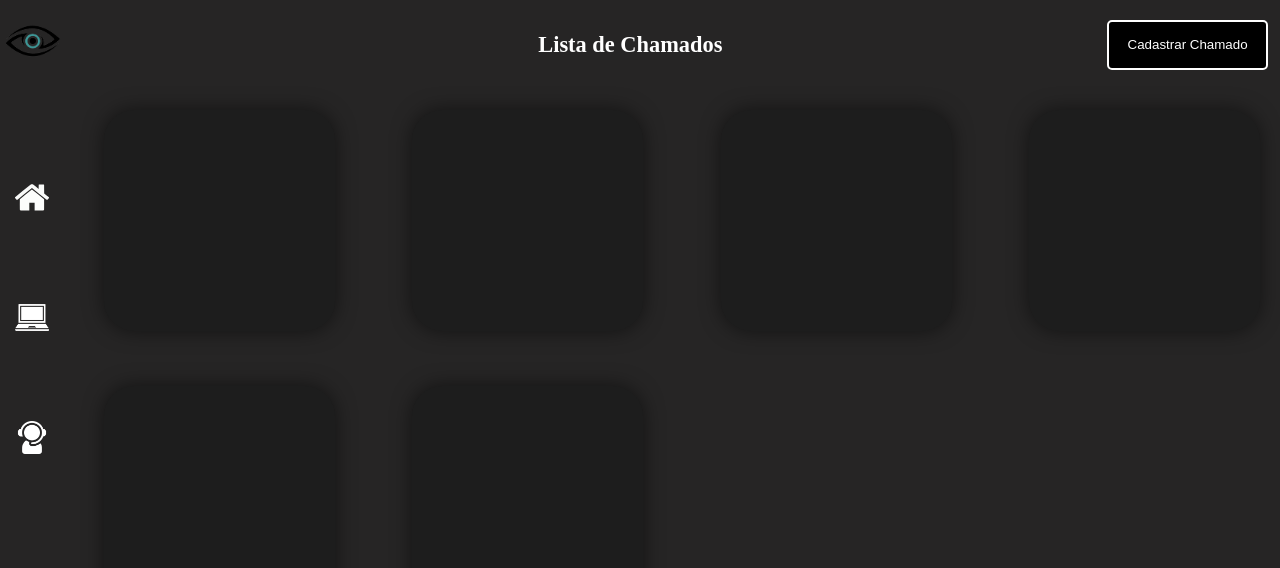
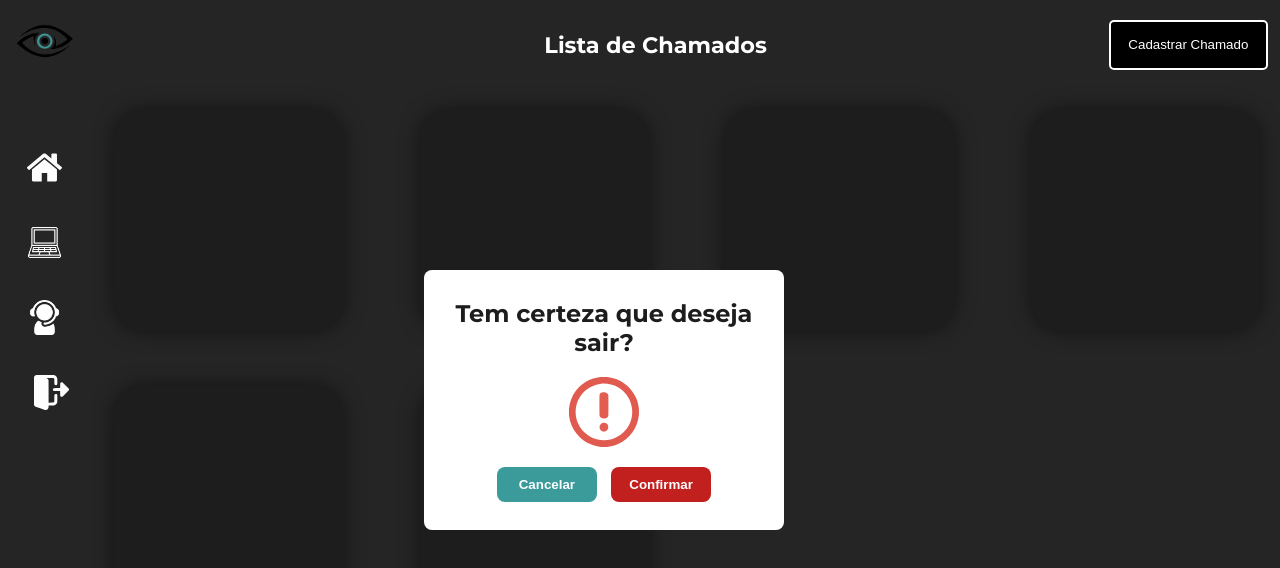
Before and after one commit to OfficeEye/project, a website: page projeto/site/public/dashboards/tabela-chamados.html in a window 1280 px wide. Both pictures are taken after a click on the picture 32 px from the left and 40 px from the top of the page. Drawn offline with Linux system fonts and the light colour scheme.

Commit message:
adicionando modal e padronizando dashboard tecnico

```diff
--- a/projeto/site/public/css/dashboard-tecnico.css
+++ b/projeto/site/public/css/dashboard-tecnico.css
@@ -1,3 +1,5 @@
+@import url('https://fonts.googleapis.com/css2?family=Montserrat:wght@400;500;600;700&display=swap');
+
 *{
     margin: 0px;
     padding: 0px;
@@ -8,11 +10,19 @@ html{
     overflow-x: hidden;
 }
 
+body {
+    font-family: 'Montserrat', sans-serif;
+}
+
 .content{
     display: flex;
     height: 100vh;
     width: 100vw;
     background-color: #262525;
+}
+
+.header{
+    padding-right: 63px;
 }
 
 .content .header{
@@ -28,14 +38,35 @@ html{
     height: 10%;
     justify-content: center;
     align-items: center;
+    margin-bottom: 70px;
 }
 
 .content .header .logo img{
     display: flex;
-    width: 90%;
+    height: 40px;
+    width: 60px;
 }
 
-.content .header .images{
+.images{
+    display: flex;
+    justify-content: center;
+    align-items: center;
+    flex-direction: column;
+    gap: 40px;
+
+}
+
+.images img{
+    height: 35px;
+    width:  35px;
+    cursor: pointer;
+}
+
+.logout-image{
+    margin-left: 13px;
+}
+
+/*.content .header .images{
     display: flex;
     flex-direction: column;
     justify-content: center;
@@ -52,18 +83,18 @@ html{
     justify-content: center;
     align-items: center;
     border-radius: 10px;
-}
+}*/
 
 img{
     display: flex;
     width: 65%;
 }
 
-a:hover{
+/*a:hover{
     display: flex;
     transition: 1s;
     background-color: black;
-}
+} */
 
 .content .container{
     display: flex;
@@ -164,3 +195,65 @@ a:hover{
     width: 70%;
     height: 80%;
 }
+
+#modalSair{
+    display: none;
+    justify-content: space-between;
+    align-items: center;
+    flex-direction: column;
+    height: 250px;
+    width: 350px;
+    background-color: rgba(255, 255, 255);
+    border: none;
+    border-radius: 8px;
+    position: absolute;
+    left: 50%;
+    top: 50%;
+    transform: translate(-60%, -50%);
+    padding: 5px;
+    text-align: center;
+    color: #fff;
+}
+
+#modalSair.active{
+    display: flex;
+    justify-content: center;
+    align-items: center;
+}
+
+.container-modal{
+    display: flex;
+    justify-content: center;
+    align-items: center;
+    flex-direction: column;
+    gap: 20px;
+}
+
+.container-modal .title{
+    color: #1d1d1d;
+    font-weight: 14px;
+}
+
+.container-modal .img-modal img{
+    height: 70px;
+    width: 70px;
+}
+
+#modalSair .botao{
+    height: 35px;
+    width: 100px;
+    border: none;
+    cursor: pointer;
+    border-radius: 8px;
+    color: white;
+    font-weight: 600;
+}
+
+.botao-confirmar {
+    background-color: #c21f1f;
+    margin-left: 10px;
+}
+
+.botao-cancelar {
+    background-color: #3B9B9B;
+}
--- a/projeto/site/public/css/especificacao-maquina.css
+++ b/projeto/site/public/css/especificacao-maquina.css
@@ -59,11 +59,11 @@ img{
     width: 65%;
 }
 
-a:hover{
+/*a:hover{
     display: flex;
     transition: 1s;
     background-color: black;
-}
+} */
 
 .content .container{
     display: flex;
--- a/projeto/site/public/css/tabela-chamado.css
+++ b/projeto/site/public/css/tabela-chamado.css
@@ -1,3 +1,5 @@
+@import url('https://fonts.googleapis.com/css2?family=Montserrat:wght@400;500;600;700&display=swap');
+
 *{
     margin: 0px;
     padding: 0px;
@@ -8,6 +10,10 @@ html{
     overflow-x: hidden;
 }
 
+body {
+    font-family: 'Montserrat', sans-serif;
+}
+
 .content{
     display: flex;
     height: 100vh;
@@ -15,43 +21,41 @@ html{
     background-color: #262525;
 }
 
-.content .header{
-    height: 100%;
-    width: 5%;
-    justify-content: center;
-    align-items: center;
-    flex-direction: column;
-}
-
 .content .header .logo{
     display: flex;
     height: 10%;
     justify-content: center;
     align-items: center;
+    margin-bottom: 70px;
 }
 
 .content .header .logo img{
     display: flex;
-    width: 90%;
+    height: 40px;
+    width: 60px;
 }
 
-.content .header .images{
+.header{
+    padding-left: 14px;
+}
+
+.images{
     display: flex;
-    flex-direction: column;
     justify-content: center;
     align-items: center;
-    height: 45%;
-    justify-content: space-between;
-    margin-top: 90%;
+    flex-direction: column;
+    gap: 40px;
+
 }
 
-.content .header .images a{
-    display: flex;
-    width: 80%;
-    height: 100%;
-    justify-content: center;
-    align-items: center;
-    border-radius: 10px;
+.images img{
+    height: 35px;
+    width:  35px;
+    cursor: pointer;
+}
+
+.logout-image{
+    margin-left: 14px;
 }
 
 img{
@@ -59,11 +63,11 @@ img{
     width: 65%;
 }
 
-a:hover{
+/*a:hover{
     display: flex;
     transition: 1s;
     background-color: black;
-}
+} */
 
 .content .container{
     display: flex;
@@ -139,3 +143,65 @@ b{
     width: 20%;
     height: 80%;
 }
+
+#modalSair{
+    display: none;
+    justify-content: space-between;
+    align-items: center;
+    flex-direction: column;
+    height: 250px;
+    width: 350px;
+    background-color: rgba(255, 255, 255);
+    border: none;
+    border-radius: 8px;
+    position: absolute;
+    left: 50%;
+    top: 50%;
+    transform: translate(-60%, -50%);
+    padding: 5px;
+    text-align: center;
+    color: #fff;
+}
+
+#modalSair.active{
+    display: flex;
+    justify-content: center;
+    align-items: center;
+}
+
+.container-modal{
+    display: flex;
+    justify-content: center;
+    align-items: center;
+    flex-direction: column;
+    gap: 20px;
+}
+
+.container-modal .title{
+    color: #1d1d1d;
+    font-weight: 14px;
+}
+
+.container-modal .img-modal img{
+    height: 70px;
+    width: 70px;
+}
+
+#modalSair .botao{
+    height: 35px;
+    width: 100px;
+    border: none;
+    cursor: pointer;
+    border-radius: 8px;
+    color: white;
+    font-weight: 600;
+}
+
+.botao-confirmar {
+    background-color: #c21f1f;
+    margin-left: 10px;
+}
+
+.botao-cancelar {
+    background-color: #3B9B9B;
+}
--- a/projeto/site/public/css/tabela-maquinas.css
+++ b/projeto/site/public/css/tabela-maquinas.css
@@ -28,30 +28,32 @@ html{
     height: 10%;
     justify-content: center;
     align-items: center;
+    margin-bottom: 70px;
 }
 
 .content .header .logo img{
     display: flex;
-    width: 90%;
+    height: 40px;
+    width: 60px;
 }
 
-.content .header .images{
+.images{
     display: flex;
-    flex-direction: column;
     justify-content: center;
     align-items: center;
-    height: 45%;
-    justify-content: space-between;
-    margin-top: 90%;
+    flex-direction: column;
+    gap: 40px;
+
 }
 
-.content .header .images a{
-    display: flex;
-    width: 80%;
-    height: 100%;
-    justify-content: center;
-    align-items: center;
-    border-radius: 10px;
+.images img{
+    height: 35px;
+    width:  35px;
+    cursor: pointer;
+}
+
+.logout-image{
+    margin-left: 14px;
 }
 
 img{
@@ -59,11 +61,11 @@ img{
     width: 65%;
 }
 
-a:hover{
+/*a:hover{
     display: flex;
     transition: 1s;
     background-color: black;
-}
+} */
 
 .content .container{
     display: flex;
@@ -350,14 +352,14 @@ td img {
 
 
 
-#modal{
+#modalSair{
     display: none;
     justify-content: space-between;
     align-items: center;
     flex-direction: column;
-    height: 220px;
+    height: 250px;
     width: 350px;
-    background-color: rgba(255, 255, 255, 0.7);
+    background-color: rgba(255, 255, 255);
     border: none;
     border-radius: 8px;
     position: absolute;
@@ -369,27 +371,45 @@ td img {
     color: #fff;
 }
 
-#modal.active{
+#modalSair.active{
     display: flex;
     justify-content: center;
     align-items: center;
 }
- #modal .botao{
+
+.container-modal{
+    display: flex;
+    justify-content: center;
+    align-items: center;
+    flex-direction: column;
+    gap: 20px;
+}
+
+.container-modal .title{
+    color: #1d1d1d;
+    font-weight: 14px;
+}
+
+.container-modal .img-modal img{
+    height: 70px;
+    width: 70px;
+}
+
+#modalSair .botao{
     height: 35px;
     width: 100px;
-    margin-top: 70px;
     border: none;
     cursor: pointer;
     border-radius: 8px;
     color: white;
     font-weight: 600;
- }
+}
 
- .botao-confirmar{
+.botao-confirmar {
     background-color: #c21f1f;
     margin-left: 10px;
- }
+}
 
-    .botao-cancelar{
-        background-color: #3B9B9B;
-    }
+.botao-cancelar {
+    background-color: #3B9B9B;
+}
--- a/projeto/site/public/dashboards/tabela-chamados.html
+++ b/projeto/site/public/dashboards/tabela-chamados.html
@@ -12,19 +12,18 @@
 <body>
     <div class="content">
         <div class="header">
+
             <div class="logo">
                 <img src="../assets/svg/icon-officeeye (2).png" onclick="openModal()">
             </div>
+
             <div class="images">
-                <a href="dashboard-tecnico.html">
-                    <img src="../assets/svg/home.svg">
-                </a>
-                <a href="tabela-maquinas.html">
-                    <img src="../assets/svg/computador-portatil.png">
-                </a>
-                <a href="tabela-chamados.html">
-                    <img src="../assets/svg/operador-de-telemarketing.png">
-                </a>
+
+                <img src="../assets/svg/home.svg" alt="" onclick="returnDashboard()">
+                <img src="../assets/svg/computador-portatil-header.png" alt="" onclick="returnTabelaMaquinas()">
+                <img src="../assets/svg/operador-de-telemarketing.png" alt="" onclick="returnChamados()">
+                <img src="../assets/svg/logout.svg" alt="" onclick="openModal()" class="logout-image">
+
             </div>
         </div>
         <div class="container">
@@ -53,19 +52,28 @@
         </div>
     </div>
 
-    <dialog id="modal">
-        <div class="paiNosso">
-            <h2>ops! certeza que deseja sair?</h2>
 
+    <dialog id="modalSair">
+        <div class="container-modal">
 
-            <button onclick="closeModal()" class="botao botao-cancelar">Cancelar</button>
-            <button onclick="returnIndex()" class="botao botao-confirmar">Confirmar</button>
+           <div class="title">
+                <h2 id="textoModal">Tem certeza que deseja sair?</h2>
+           </div>
+
+           <div class="img-modal">
+            <img src="../assets/svg/exclamation-mark.svg" alt="">
+           </div>
+
+           <div class="buttons-modal">
+            <button class="botao botao-cancelar" onclick="closeModal()">Cancelar</button>
+            <button class="botao botao-confirmar" onclick="returnIndex()">Confirmar</button>
+           </div>
         </div>
     </dialog>
 </body>
 
 </html>
-<script src="../js/dashboard.js"></script>
+<script src="../js/dashboard-tecnico.js"></script>
 <script>
     function ChangeScreen(){
         window.location = "cadastro-chamado.html";
--- a/projeto/site/public/js/cadastro-gestor.js
+++ b/projeto/site/public/js/cadastro-gestor.js
@@ -30,3 +30,6 @@ function editarMaquina() {
 function confirmarRemocao(){
 
 }
+
+function confirmarEdicao(){
+}
--- /dev/null
+++ b/projeto/site/public/js/dashboard-tecnico.js
@@ -0,0 +1,25 @@
+function returnTabelaMaquinas(){
+    window.location.href = "../dashboards/tabela-maquinas.html";
+}
+
+function returnChamados(){
+    window.location.href = "../dashboards/tabela-chamados.html";
+}
+
+function openModal(texto){
+    modalSair.classList.add("active");
+
+}
+
+function closeModal(){
+    modalSair.classList.remove("active");
+
+}
+
+function returnIndex() {
+    window.location.href = "../index.html";
+}
+
+function returnDashboard() {
+    window.location.href = "../dashboards/dashboard-tecnico.html";
+}
```
Also changed, not shown: projeto/site/public/dashboards/cadastro-gestor.html (+1 -1 lines), projeto/site/public/dashboards/dashboard-tecnico.html (+31 -9 lines), projeto/site/public/dashboards/tabela-maquinas.html (+25 -9 lines).
